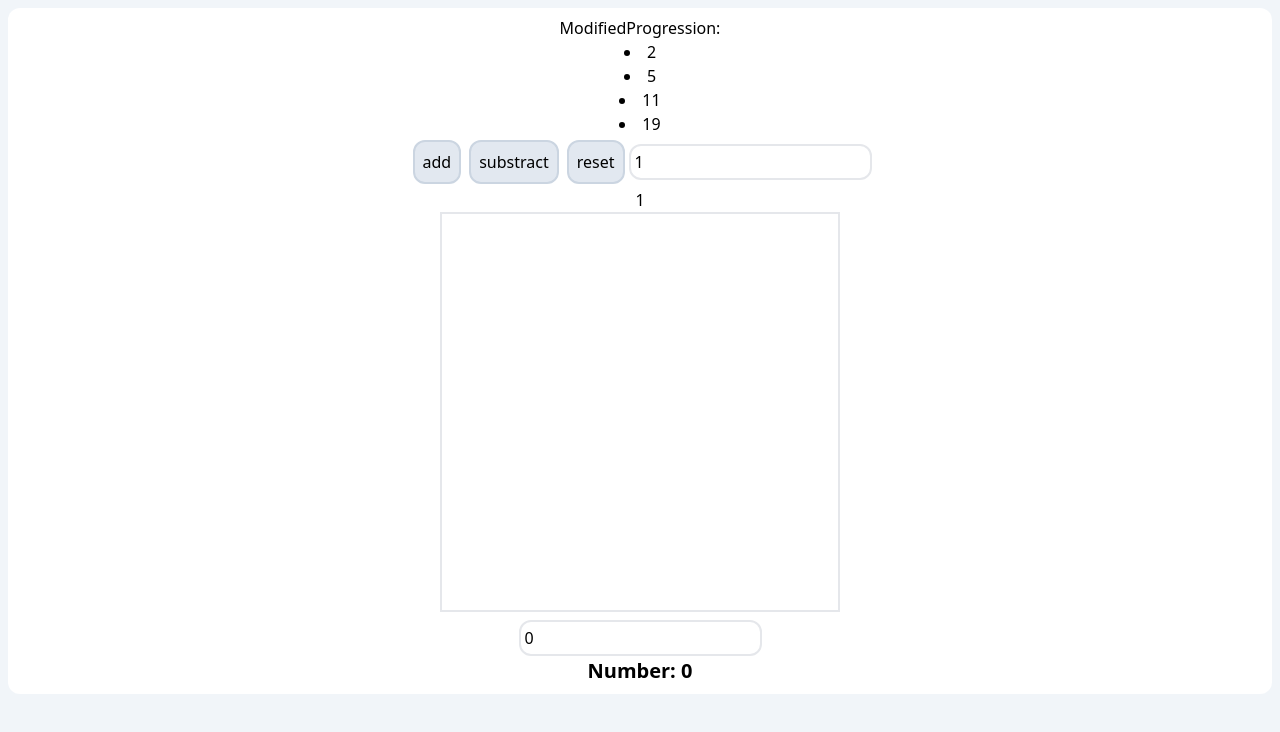
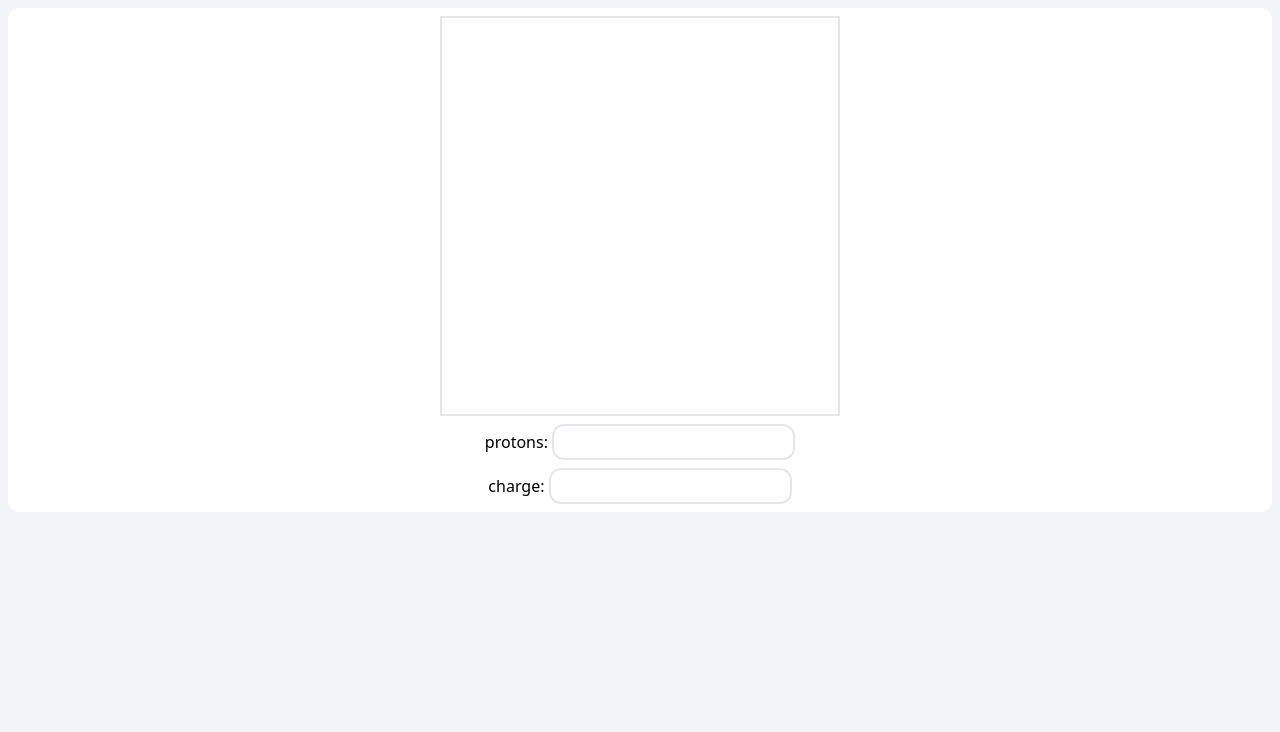
Before and after one commit to tomkeb/vite-tailwind-test, a React (Vite) app: page / in a window 1280 px wide. Shown: the top 732 px of the page. Built offline with nearby package versions, Linux system fonts and the light colour scheme.

Commit message:
atom prototype v2

```diff
--- a/package.json
+++ b/package.json
@@ -8,7 +8,8 @@
   "license": "ISC",
   "dependencies": {
     "react": "^18.2.0",
-    "react-dom": "^18.2.0"
+    "react-dom": "^18.2.0",
+    "react-router-dom": "^6.4.2"
   },
   "devDependencies": {
     "@types/react": "^18.0.15",
--- a/src/App.jsx
+++ b/src/App.jsx
@@ -4,7 +4,7 @@ import Counter from "./components/Counter";
 export default function App() {
   return (
     <>
-      <Counter />
+      {/* <Counter /> */}
       <div className="mx-auto">
         <Svg />
       </div>
--- /dev/null
+++ b/src/components/ParticleInput.jsx
@@ -0,0 +1,11 @@
+const inputStyle = {
+    class: "border-2 mt-2 p-1 rounded-xl"
+};
+
+export default function ParticleInput(props) {
+    return (
+        <>
+            <p>{props.particle}: <input type="number" name={props.particle} className={inputStyle.class} onChange={props.onChange} value={props.value} /></p>
+        </>
+    );
+}
--- a/src/components/Svg.jsx
+++ b/src/components/Svg.jsx
@@ -1,58 +1,68 @@
 import { useState } from "react";
+import ParticleInput from "./ParticleInput"
 
 export default function Svg() {
-  const [message, setMessage] = useState(0);
-  let sampleCircleCopies = [];
-  const min = 0;
-  const max = 30;
+  const [formValue, setFormValue] = useState({
+    protons: "",
+    charge: ""
+  });
 
-  const handleChange = (event) => {
-    if (event.target.valueAsNumber > 0) {
-      setMessage(Math.max(min, Math.min(max, Number(event.target.valueAsNumber))));
+  const { protons, charge } = formValue;
+
+  let electronCopies, protonCopies = [];
+
+  const handleChange = (event, min, max) => {
+    const { name, value } = event.target;
+    setFormValue((prevState) => {
+      if (parseInt(value)) {
+        return {
+          ...prevState,
+          [name]: Math.max(min, Math.min(max, Number(value))),
+        };
       } else {
-      setMessage('');
+        return {
+          ...prevState,
+          [name]: value,
+        };
       }
+    });
   };
 
-  if (message){
-  sampleCircleCopies = [...new Array(message)].map((_, i) => (
+
+  if (protons > 0) {
+    protonCopies = [...new Array(protons)].map((_, i) => (
       <use
-      href="#originalCircle"
-      x={
-        200 +
-        100 * Math.cos((270 * Math.PI) / 180 + (i * 2 * Math.PI) / message)
-      }
-      y={
-        200 +
-        100 * Math.sin((270 * Math.PI) / 180 + (i * 2 * Math.PI) / message)
-      }
+        href="#proton"
+        x={200 + 30 * Math.cos((270 * Math.PI) / 180 + (i * 2 * Math.PI) / protons)}
+        y={200 + 30 * Math.sin((270 * Math.PI) / 180 + (i * 2 * Math.PI) / protons)}
         key={i}
       />
     ));
+    if (protons - charge > 0) {
+      electronCopies = [...new Array(protons - charge)].map((_, i) => (
+        <use
+          href="#electron"
+          x={200 + 100 * Math.cos((270 * Math.PI) / 180 + (i * 2 * Math.PI) / (protons - charge))}
+          y={200 + 100 * Math.sin((270 * Math.PI) / 180 + (i * 2 * Math.PI) / (protons - charge))}
+          key={i}
+        />
+      ));
+    }
   }
 
   return (
     <>
       <svg viewBox="0 0 400 400" style={{ maxWidth: 400, maxHeight: 400 }} className="p-0 border-2 mx-auto">
         <g transform="translate(-1000,-1000)">
-          <circle
-            cx="0"
-            cy="0"
-            r="10"
-            id="originalCircle"
-            className="circle"
-          />
+          <circle cx="0" cy="0" r="10" id="electron" className="electron" />
+          <circle cx="0" cy="0" r="10" id="proton" className="proton" />
         </g>
-        {sampleCircleCopies}
+        {electronCopies}
+        {protonCopies}
       </svg>
       <div>
-        <input
-          type="number"
-          className="border-2 mt-2 p-1 rounded-xl"
-          onChange={(e) => handleChange(e)}
-          value={message}
-        />
-        <h2>Number: {sampleCircleCopies.length}</h2>
+        <ParticleInput particle="protons" onChange={(e) => handleChange(e, 0, 12)} value={protons} />
+        <ParticleInput particle="charge" onChange={(e) => handleChange(e, -protons, protons)} value={charge} />
       </div>
     </>
   );
--- a/src/css/index.css
+++ b/src/css/index.css
@@ -2,6 +2,12 @@
 @tailwind components;
 @tailwind utilities;
 
-.circle {fill: #9bbaf4;
+.electron {fill: #9bbaf4;
     stroke: #144aac;
     stroke-width: 2px;}
+
+.proton {
+    fill: lightcoral;
+    stroke: maroon;
+    stroke-width: 2px;
+}
```
Also changed, not shown: 1 other file (tests, documents, lock files or other folders). Lines whose indentation alone changed are shown as unchanged.
